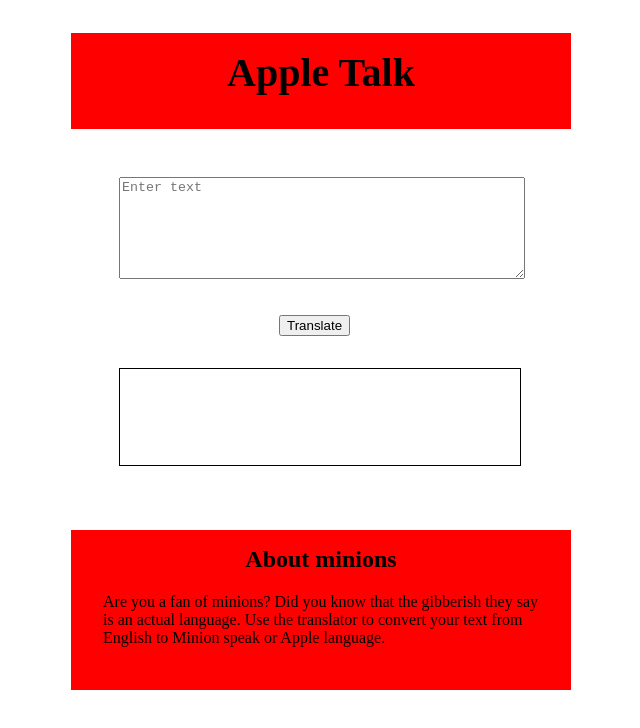
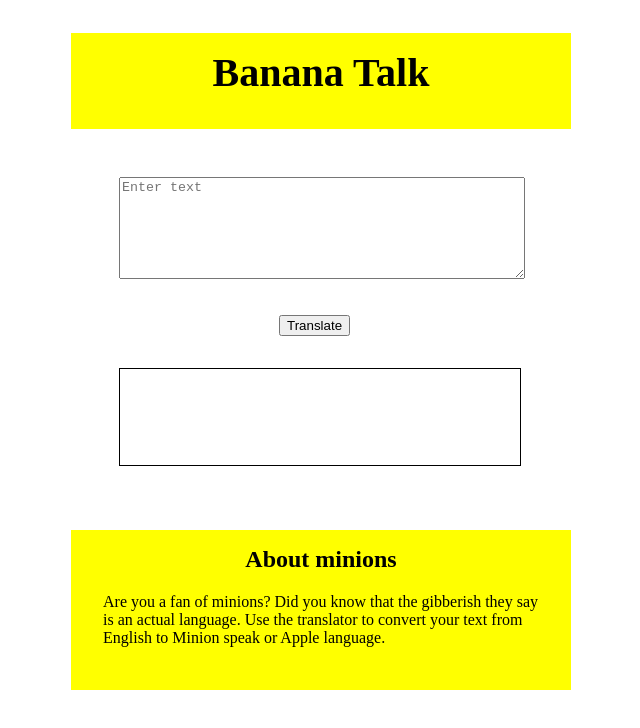
Before and after one commit to arpit01923/Minions-speak, a plain HTML site: page index.html in a window 1280 px wide. Shown: the whole page, without its empty margins (253-893 px from the left). Drawn offline with Linux system fonts and the light colour scheme.

Commit message:
updated2

```diff
--- a/index.html
+++ b/index.html
@@ -12,7 +12,7 @@
 
         }
         nav{
-            background-color: red;
+            background-color: yellow;
             width: 500px;
             height: 12vh;
         }
@@ -41,7 +41,7 @@
         }
         footer{
             margin-top: 4rem;
-            background-color: red;
+            background-color: yellow;
             width: 500px;
             height: 20vh;
         }
@@ -58,7 +58,7 @@
 <body>
     <div class="c1">
         <nav>
-    <h1>Apple Talk</h1>
+    <h1>Banana Talk</h1>
 </nav>
     <div class="c2">
     <textarea id="i1" placeholder="Enter text"></textarea>
```
